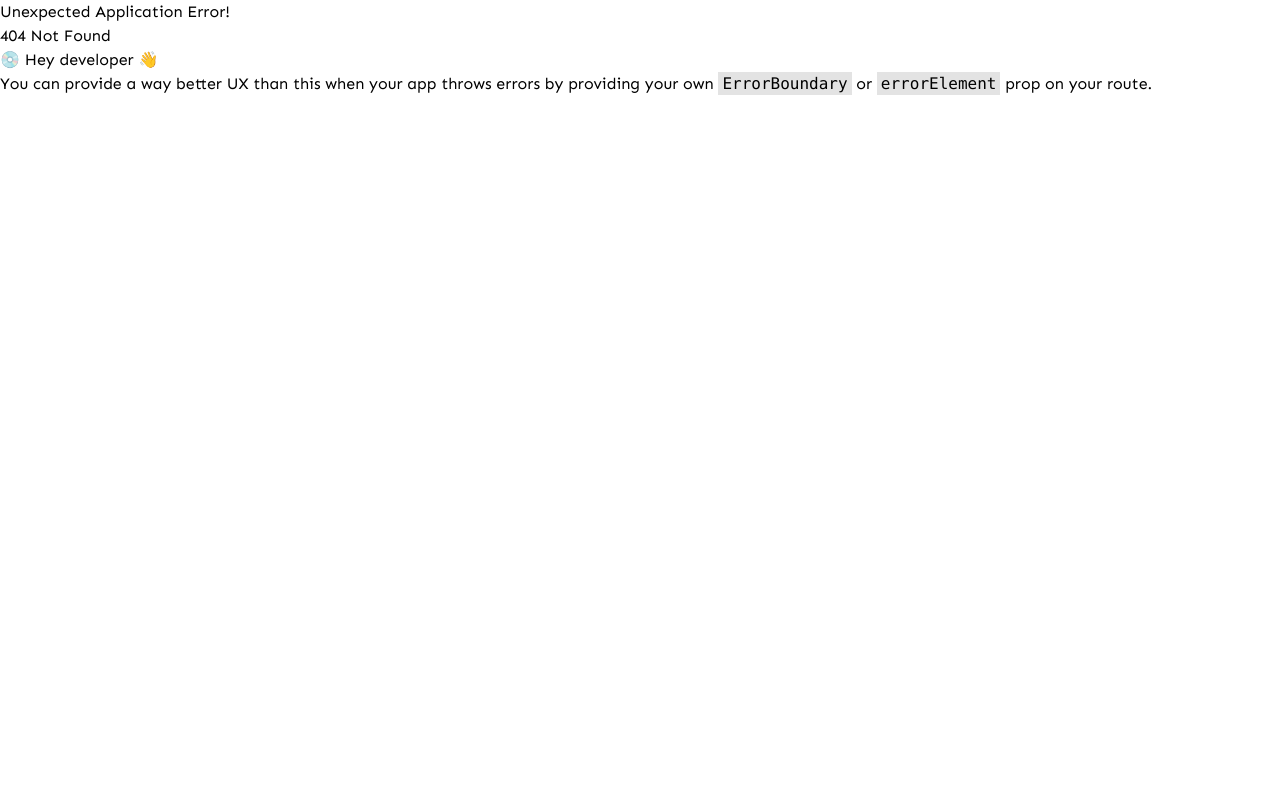
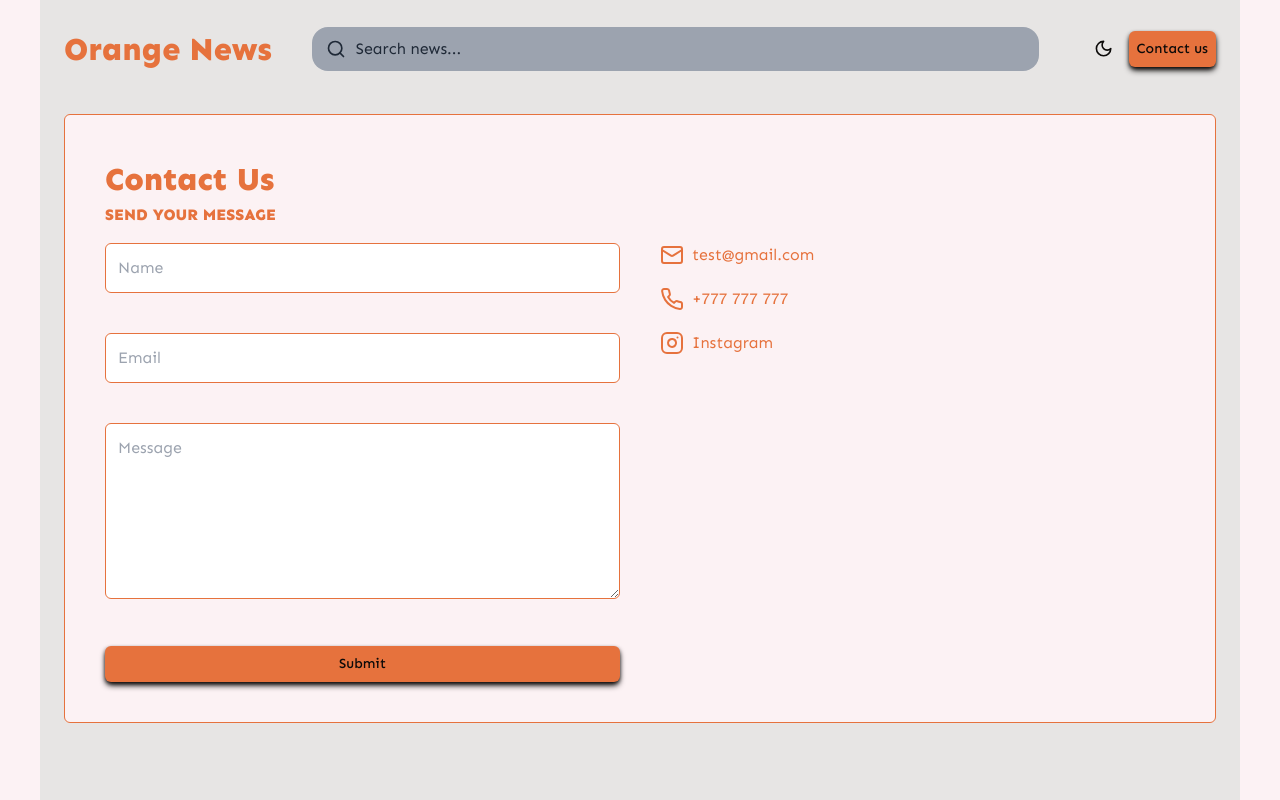
Before and after one commit to ValeraKaktotak/React-TS-News-App, a React (Vite) app: page /contact in a window 1280 px wide. Before the commit this address had no page. Built offline with nearby package versions, Linux system fonts and the light colour scheme.

Commit message:
done contact us page

```diff
--- a/package.json
+++ b/package.json
@@ -17,6 +17,7 @@
     "lucide-react": "^0.441.0",
     "react": "^18.3.1",
     "react-dom": "^18.3.1",
+    "react-hook-form": "^7.53.0",
     "react-redux": "^9.1.2",
     "react-router-dom": "^6.26.2",
     "react-use": "^17.5.1",
--- a/src/components/Header.tsx
+++ b/src/components/Header.tsx
@@ -3,7 +3,8 @@ import type { FC } from 'react'
 //Components
 import { Logo } from '@/components/common/Logo'
 import { ThemeToggler } from '@/components/common/ThemeToggler'
-import { ProfileButton } from './common/ProfileButton'
+import { Link } from 'react-router-dom'
+import { Button } from './common/Button'
 import { SearchComponent } from './common/SearchComponent'
 
 export const Header: FC = () => {
@@ -14,7 +15,9 @@ export const Header: FC = () => {
         <SearchComponent />
         <div className='flex items-center'>
           <ThemeToggler />
-          <ProfileButton />
+          <Link to='/contact'>
+            <Button>Contact us</Button>
+          </Link>
         </div>
       </div>
     </section>
--- /dev/null
+++ b/src/pages/ContactUs.tsx
@@ -0,0 +1,114 @@
+import { Instagram, Mail, Phone } from 'lucide-react'
+import type { FC } from 'react'
+import { SubmitHandler, useForm } from 'react-hook-form'
+
+//Utils
+import { cn } from '@/libs/utils'
+
+//Components
+import { Button } from '@/components/common/Button'
+
+type IFormValues = {
+  user_email: string
+  user_name: string
+  message: string
+}
+
+interface IContactUs {
+  className?: string
+}
+
+const ContactUs: FC<IContactUs> = ({ className }) => {
+  const {
+    register,
+    handleSubmit,
+    reset,
+    formState: { errors }
+  } = useForm<IFormValues>()
+
+  const onSubmit: SubmitHandler<IFormValues> = (data) => {
+    reset()
+    console.log(data)
+  }
+
+  return (
+    <section className={cn('', className)}>
+      <div className='mt-10 rounded-md border border-primary bg-tertiary p-10'>
+        <h2 className='text-[32px] font-extrabold text-primary'>Contact Us</h2>
+        <h4 className='font-extrabold text-primary'>SEND YOUR MESSAGE</h4>
+
+        <div className='mt-4 flex flex-col gap-10 md:flex-row'>
+          <form
+            onSubmit={handleSubmit(onSubmit)}
+            className='flex flex-1 flex-col gap-10 text-[#0c0a09]'
+          >
+            <div>
+              <input
+                className='w-full rounded-md border border-primary p-3'
+                type='text'
+                placeholder='Name'
+                {...register('user_name', { required: true })}
+                aria-invalid={errors.user_name ? 'true' : 'false'}
+              />
+              {errors.user_name && (
+                <p role='alert' className='text-red-500'>
+                  Enter your name
+                </p>
+              )}
+            </div>
+            <div>
+              <input
+                className='w-full rounded-md border border-primary p-3'
+                type='email'
+                placeholder='Email'
+                {...register('user_email', { required: true })}
+                aria-invalid={errors.user_email ? 'true' : 'false'}
+              />
+              {errors.user_email && (
+                <p role='alert' className='text-red-500'>
+                  Enter your email
+                </p>
+              )}
+            </div>
+            <div>
+              <textarea
+                placeholder='Message'
+                className='h-44 w-full rounded-md border border-primary p-3'
+                {...register('message', { required: true })}
+                {...register('message', { required: true })}
+                aria-invalid={errors.user_email ? 'true' : 'false'}
+              ></textarea>
+              {errors.message && (
+                <p role='alert' className='text-red-500'>
+                  Enter your message
+                </p>
+              )}
+            </div>
+            <Button type='submit'>Submit</Button>
+          </form>
+
+          <div className='flex flex-1 flex-col gap-5 text-primary'>
+            <div className='flex items-center gap-2'>
+              <Mail />
+              <a href='mailto:test@gmail.com' target='_blank'>
+                test@gmail.com
+              </a>
+            </div>
+            <div className='flex items-center gap-2'>
+              <Phone />
+              +777 777 777
+            </div>
+            <div className='flex items-center gap-2'>
+              <Instagram />
+
+              <a href='https://instagram.com' target='_blank'>
+                Instagram
+              </a>
+            </div>
+          </div>
+        </div>
+      </div>
+    </section>
+  )
+}
+export default ContactUs
--- a/src/routes/routesConfig.tsx
+++ b/src/routes/routesConfig.tsx
@@ -2,6 +2,7 @@ import { createBrowserRouter } from 'react-router-dom'
 
 //Components
 import App from '@/App'
+import ContactUs from '@/pages/ContactUs'
 import Home from '@/pages/Home'
 import SingleNews from '@/pages/SingleNews'
 
@@ -17,8 +18,11 @@ export const router = createBrowserRouter([
       {
         path: '/news/:title',
         element: <SingleNews />
+      },
+      {
+        path: '/contact',
+        element: <ContactUs />
       }
     ]
   }
 ])
-//do home page
```
Also changed, not shown: 1 other file (tests, documents, lock files or other folders).
